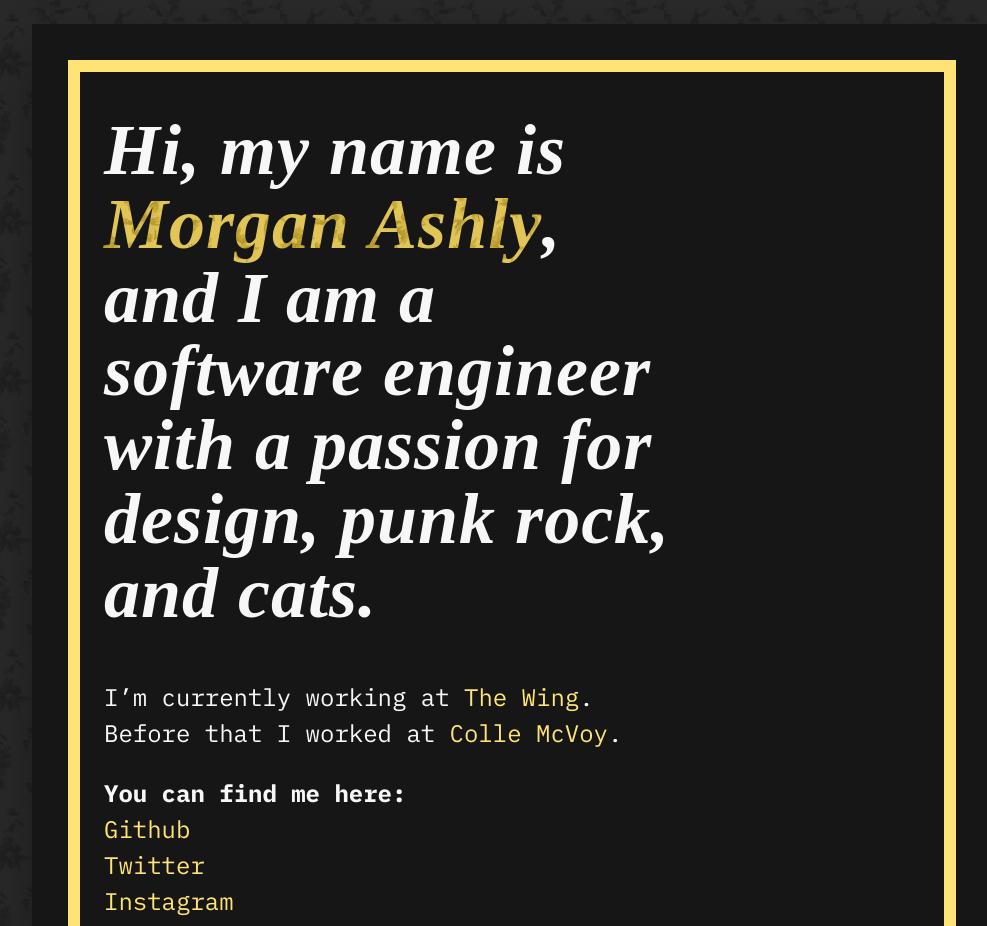
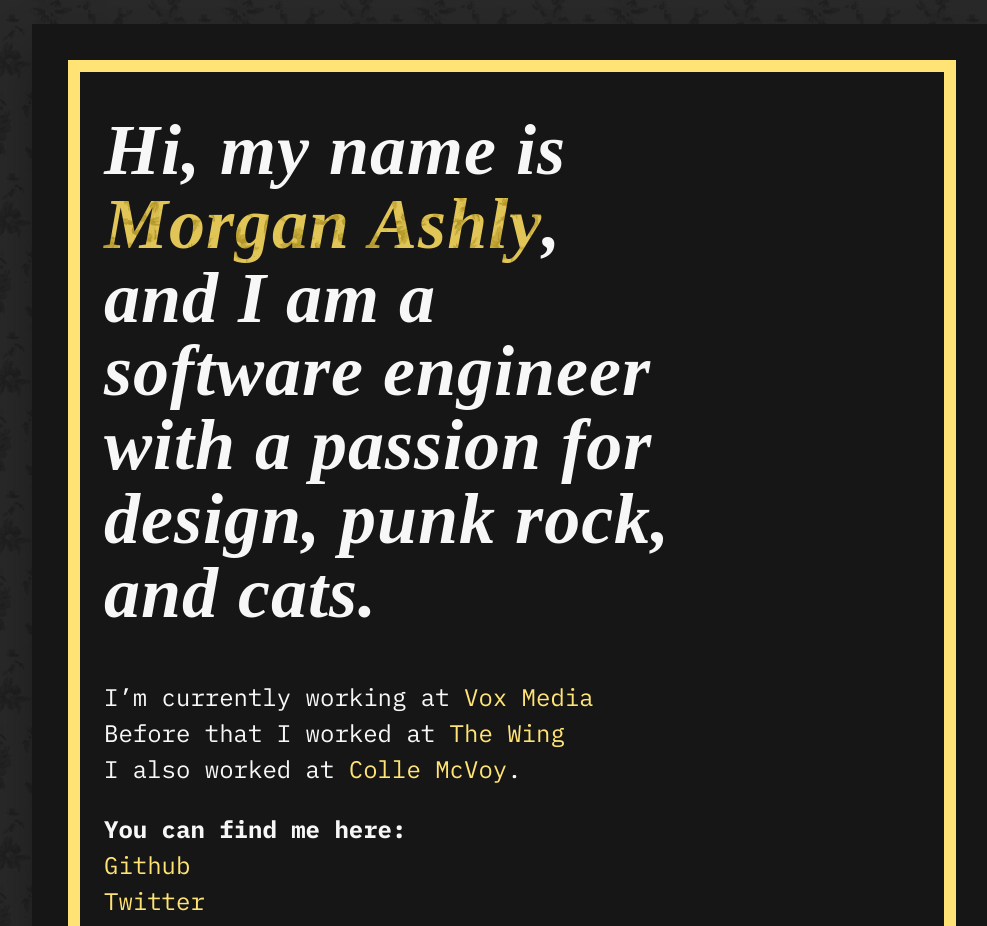
Before and after one commit to thedoomshine/thedoomshine.com, a Vue app: page / in a window 1280 px wide. Shown: the top 926 px of the page, without its empty margins (128-1115 px from the left). Built offline with nearby package versions, Linux system fonts and the light colour scheme; a web font is replaced by a local one.

Commit message:
Updating site with more current info

```diff
--- a/src/App.vue
+++ b/src/App.vue
@@ -9,8 +9,9 @@
         </h1>
 
         <div class="page-info">
-          <p>I&rsquo;m currently working at <styled-link href="https://the-wing.com">The Wing</styled-link>.</p>
-          <p>Before that I worked at <styled-link href="https://collemcvoy.com">Colle McVoy</styled-link>.</p>
+          <p>I&rsquo;m currently working at <styled-link href="https://www.voxmedia.com/a/vm">Vox Media</styled-link></p>
+          <p>Before that I worked at <styled-link href="https://the-wing.com">The Wing</styled-link></p>
+          <p>I also worked at <styled-link href="https://collemcvoy.com">Colle McVoy</styled-link>.</p>
         </div>
 
         <div class="page-links">
@@ -18,8 +19,7 @@
           <ul>
             <li><styled-link href="https://github.com/thedoomshine">Github</styled-link></li>
             <li><styled-link href="https://twitter.com/thedoomshine">Twitter</styled-link></li>
-            <li><styled-link href="https://instagram.com/thedoomshine">Instagram</styled-link></li>
-            <li><styled-link href="https://mommiedearest.bandcamp.com">Bandcamp</styled-link></li>
+            <li><styled-link href="mailto:morganashly@pm.me">Email</styled-link></li>
           </ul>
         </div>
       </div>
```
Also changed, not shown: src/assets/logo.png (deleted), 1 other file (tests, documents, lock files or other folders).
